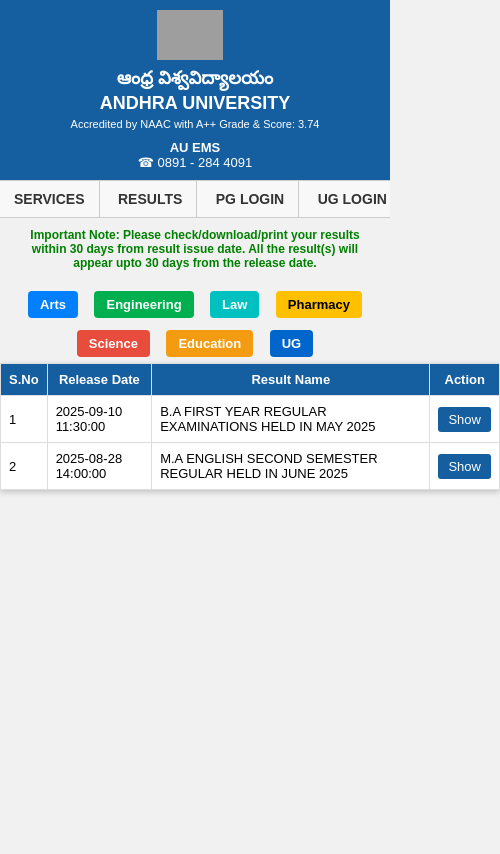
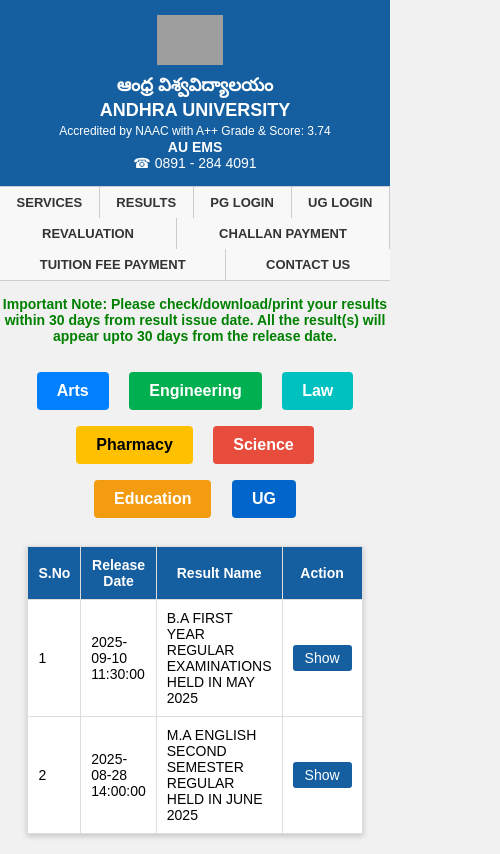
Before and after one commit to mercymahesh/andhra-university, a plain HTML site: page results.html in a window 390 px wide. Both pictures are taken after a click on the button "Arts". Shown: the whole page, 500 px wide, since content can reach past the window. Drawn offline with Linux system fonts and the light colour scheme; grey boxes are pictures that could not be loaded.

Commit message:
Update results.html

```diff
--- a/results.html
+++ b/results.html
@@ -16,48 +16,52 @@
   background: #155fa0;
   color: white;
   display: flex;
+  flex-wrap: wrap; /* allows wrapping on small screens */
   align-items: center;
-    padding: 20px;
-    flex-wrap: wrap;
+  padding: 15px 20px; /* smaller padding */
 }
+
 .header img {
   height: 50px;
   margin-right: 10px;
 }
     .header-text {
       flex: 1;
-    min-width: 200px;
     }
     .header-text h1 {
       margin: 0;
-    font-size: 18px;
+      font-size: 22px;
     }
     .header-text small {
-    font-size: 11px;
+      font-size: 12px;
     }
     .header-right {
-    font-size: 13px;
-    text-align: right;
-    min-width: 120px;
+      font-size: 14px;
     }
-
+.navbar {
+  display: flex;
+  flex-wrap: wrap;
+  justify-content: center;
+}
+.navbar a {
+  flex: 1 1 auto;  /* allow links to shrink/grow */
+  text-align: center;
+  font-size: 14px;
+}
     /* Navbar */
     .navbar {
       background: #f8f8f8;
       border-top: 1px solid #ccc;
       border-bottom: 1px solid #ccc;
       text-align: center;
-    overflow-x: auto;
-    white-space: nowrap;
     }
     .navbar a {
       display: inline-block;
-    padding: 10px 14px;
+      padding: 10px 18px;
       color: #333;
       text-decoration: none;
       font-weight: bold;
       border-right: 1px solid #ccc;
-    font-size: 14px;
     }
     .navbar a:last-child {
       border-right: none;
@@ -69,23 +73,22 @@
     /* Note */
     .note {
       text-align: center;
-    margin: 10px 5px;
+      margin: 15px 0;
       color: green;
-    font-size: 13px;
+      font-size: 14px;
       font-weight: bold;
     }
 
     /* Buttons */
     .btn-container {
       text-align: center;
-    margin-top: 15px;
-    flex-wrap: wrap;
+      margin-top: 20px;
     }
     .btn {
       display: inline-block;
-    margin: 6px;
-    padding: 8px 16px;
-    font-size: 14px;
+      margin: 8px;
+      padding: 10px 20px;
+      font-size: 16px;
       font-weight: bold;
       color: white;
       border: none;
@@ -102,16 +105,10 @@
   .ug {background: #0066cc;}
   .btn:hover {opacity: 0.8;}
 
-  /* Table wrapper for scroll */
-  .table-wrapper {
-    width: 100%;
-    overflow-x: auto;
-    margin: 15px auto;
-  }
+    /* Table */
     .results {
-    width: 100%;
-    min-width: 500px; /* allow scroll on small screens */
-    margin: 0 auto;
+      width: 80%;
+      margin: 20px auto;
       background: white;
       border-collapse: collapse;
       box-shadow: 0 2px 6px rgba(0,0,0,0.2);
@@ -119,9 +116,9 @@
     }
     .results th, .results td {
       border: 1px solid #ddd;
-    padding: 8px;
+      padding: 10px;
       text-align: left;
-    font-size: 13px;
+      font-size: 14px;
     }
     .results th {
       background: #155fa0;
@@ -135,45 +132,50 @@
       background: #155fa0;
       color: white;
       border: none;
-    padding: 5px 10px;
+      padding: 5px 12px;
       cursor: pointer;
       border-radius: 3px;
-    font-size: 13px;
+      font-size: 14px;
     }
     .show-btn:hover {
       background: #0d4473;
     }
-
-  /* Footer */
-  .footer {
-    background: #333;
-    color: #fff;
+    /* Mobile adjustments */
+@media (max-width: 768px) {
+  .header {
+    flex-direction: column;
     text-align: center;
-    padding: 8px;
-    font-size: 12px;
+    padding: 15px;
   }
 
-  /* Responsive */
-  @media (max-width: 768px) {
-    .header {
-      padding: 10px;
-      flex-direction: column;
-      text-align: center;
+  .header img {
+    margin-bottom: 10px;
   }
-    .header img {
-      margin-bottom: 8px;
+
+  .header-text h1 {
+    font-size: 18px;
   }
-    .header-right {
-      text-align: center;
-      margin-top: 8px;
+
+  .navbar a {
+    padding: 8px 10px;
+    font-size: 13px;
   }
-    .btn {
-      font-size: 13px;
-      padding: 6px 12px;
+
+  .content, .card, .login-box, .contact-box, .container {
+    width: 95% !important;
+    max-width: 100% !important;
+    margin: 10px auto;
+    padding: 15px;
   }
-    .note {
+
+  .links {
+    grid-template-columns: 1fr; /* stack links instead of side by side */
+  }
+
+  table {
     font-size: 12px;
-      padding: 0 10px;
+    display: block;
+    overflow-x: auto; /* make wide tables scrollable */
   }
 }
   </style>
```
Lines whose indentation alone changed are shown as unchanged.
